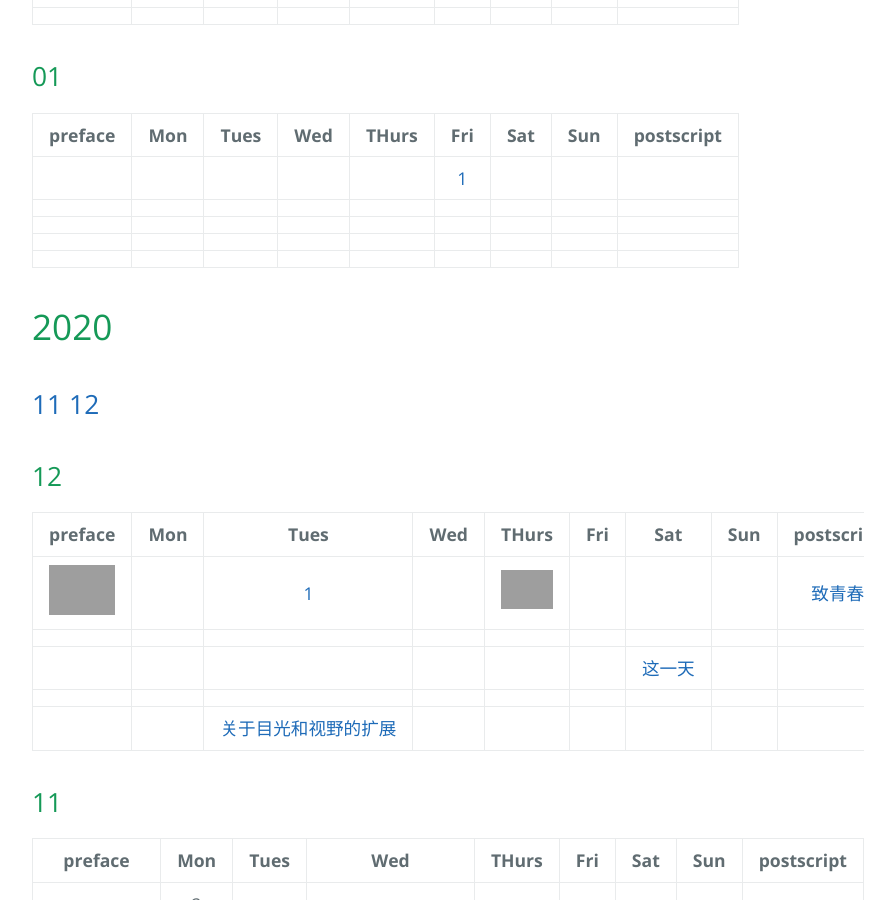
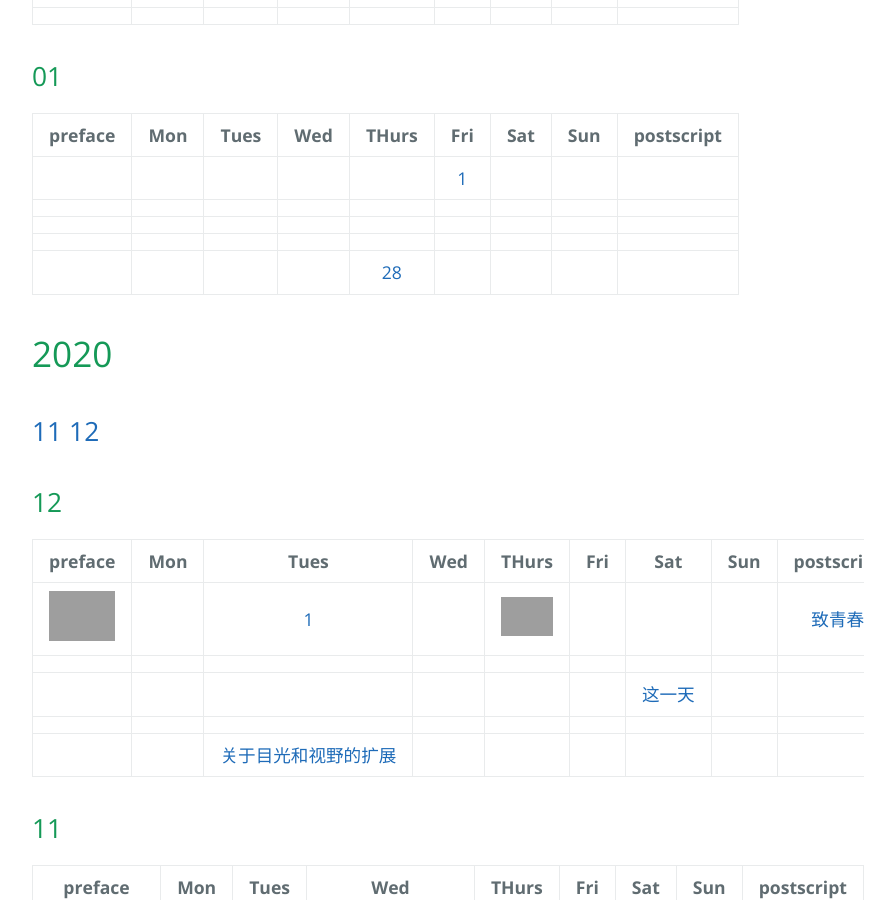
Before and after one commit to AmbroseRen/test, a Jekyll site: the page built from Doc/Diary/index.md, in a window 1280 px wide and 900 px high, scrolled down 1074 px. Shown: the whole window, without its empty margins (192-1087 px from the left). Built offline with Jekyll 4.4.1, drawn with Linux system fonts in a browser that asks for light colours; our own code applies the rules of GitHub Pages for plain Markdown files; the repository's description, which GitHub fills in, is left out; grey boxes are pictures that could not be loaded.

Commit message:
Update index.md

```diff
--- a/Doc/Diary/index.md
+++ b/Doc/Diary/index.md
@@ -48,7 +48,7 @@
 | []() | []() | []() | []() | []() | []() | []() | []() | []() |
 | []() | []() | []() | []() | []() | []() | []() | []() | []() |
 | []() | []() | []() | []() | []() | []() | []() | []() | []() |
-| []() | []() | []() | []() | []() | []() | []() | []() | []() |
+| []() | []() | []() | []() | [28](../../Data/MD/2021/01/20210128.md) | []() | []() | []() | []() |
 
 # 2020
 ## [11](#11)  [12](#12)
```
